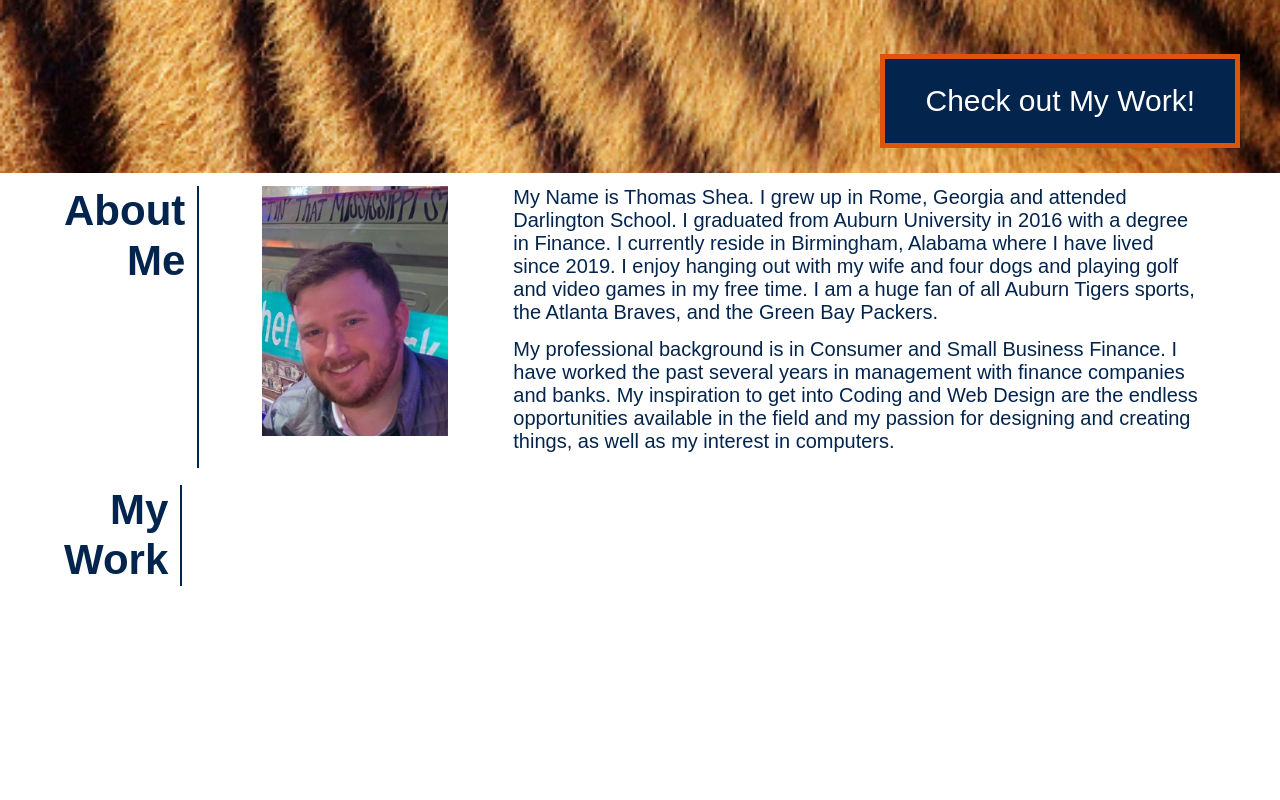
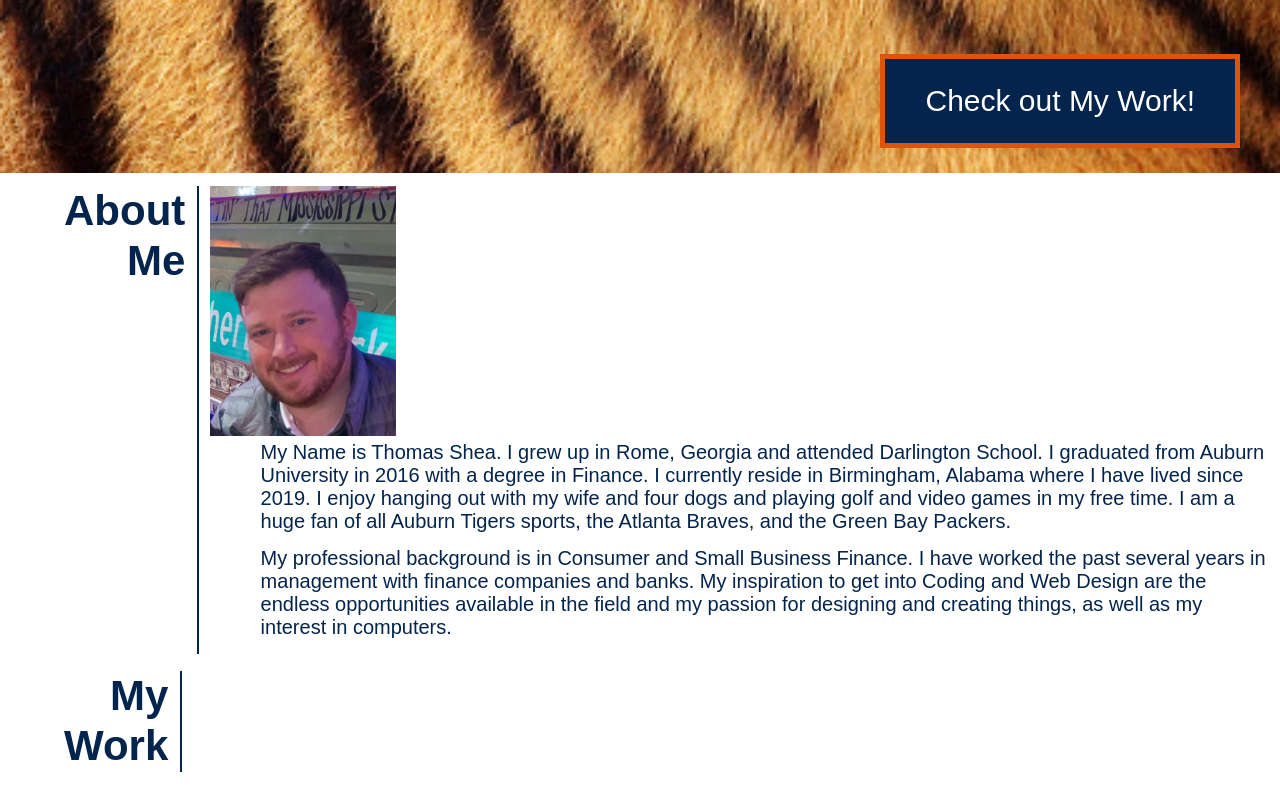
Before and after one commit to thomasjshea/Thomas-Shea-Portfolio, a plain HTML site: page index.html in a window 1280 px wide. Shown: the part 427-1227 px from the top of the page. Before the commit the page ends 1041 px from the top, so only its background shows below. Drawn offline with Linux system fonts and the light colour scheme.

Commit message:
more styling updates

```diff
--- a/assets/style.css
+++ b/assets/style.css
@@ -77,9 +77,9 @@ p {
     margin-bottom: 1.2rem;
 }
 
-/* Class Selectors */
 
-.avatar {
+
+.banner {
     display: flex;
     width: 100%;
     height: 600px;
@@ -90,14 +90,15 @@ p {
     align-items: flex-end;
 }
 
+/*Positions the subtitile within the banner*/
 .subtitle {
     display: flex;
     margin: 25px 40px;
     padding: 25px 40px;
     font-size: 30px;
-    background-color: #03244d;
-    border: 5px solid #dd550c;
-    color: white;
+    background-color: var(--blue);
+    border: 5px solid var(--orange);
+    color: var(--white);
 }
 
 .content {
@@ -115,16 +116,16 @@ p {
     font-size: 3.5rem;
 }
 
-.content article{
-    flex: 0 0 60%;
+.content figure {
     margin-left: 1%;
-    margin-right: 1%;
-
 }
 
-.content img{
-    flex: 0 0 20%;
-    margin-left: 10px;
-    max-height: 250px;
-    max-width: fit-content;
- }
+.content img {
+    height: 250px;
+    width: fit-content;
+}
+
+.bio {
+    position: relative;
+    left: 5%
+}
--- a/index.html
+++ b/index.html
@@ -20,28 +20,30 @@
         </nav>
     </header>
 
-    <section class="avatar">
+    <section class="banner">
         <p class="subtitle">Check out My Work!</p>
     </section>
 
     <main>
         <section id="About-Me" class="content">
             <h2 class="section-header">About Me</h2>
-            <img class="headshot" src="./assets/images/Headshot.jpeg" alt="Thomas Shea">
-            <article>
-                <p class="bio">My Name is Thomas Shea. I grew up in Rome, Georgia and attended Darlington School. I
+            <figure>
+                <img class="headshot" src="./assets/images/Headshot.jpeg" alt="Thomas Shea">
+                <figcaption class="bio">
+                <p>My Name is Thomas Shea. I grew up in Rome, Georgia and attended Darlington School. I
                     graduated from Auburn University in 2016 with a degree in Finance. I currently reside in Birmingham,
                     Alabama where I have lived since 2019.
                     I enjoy hanging out with my wife and four dogs and playing golf and video games in my free time. I
                     am a huge fan of all Auburn Tigers sports, the Atlanta Braves, and the Green Bay Packers.
                 </p>
-                <p class="bio">My professional background is in Consumer and Small Business Finance. I have worked the
+                <p>My professional background is in Consumer and Small Business Finance. I have worked the
                     past several years in management with finance companies and banks. My inspiration to get into Coding
                     and Web Design are the endless
                     opportunities available in the field and my passion for designing and creating things, as well as my
                     interest in computers.
                 </p>
-            </article>
+                </figcaption>
+            </figure>
         </section>
         <section id="My-Work" class="content">
             <h2 class="section-header">My Work</h2>
```
